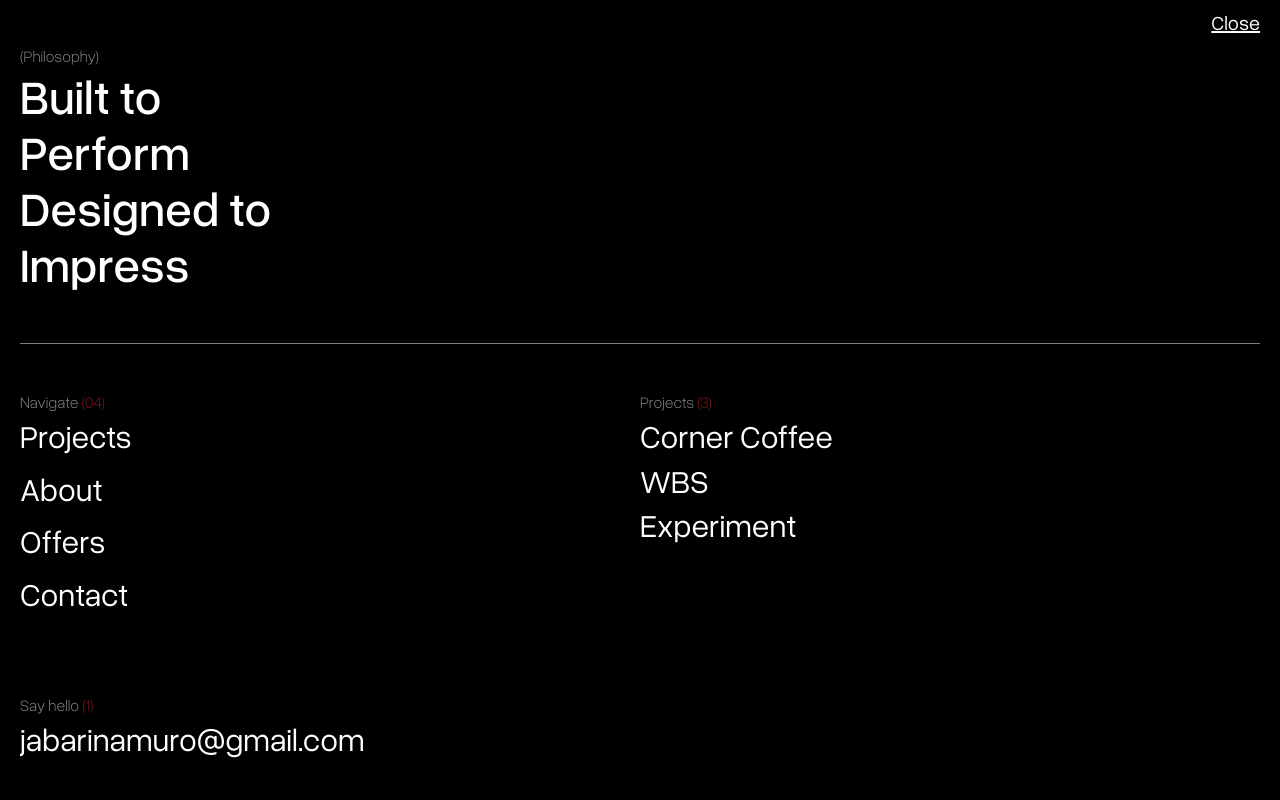
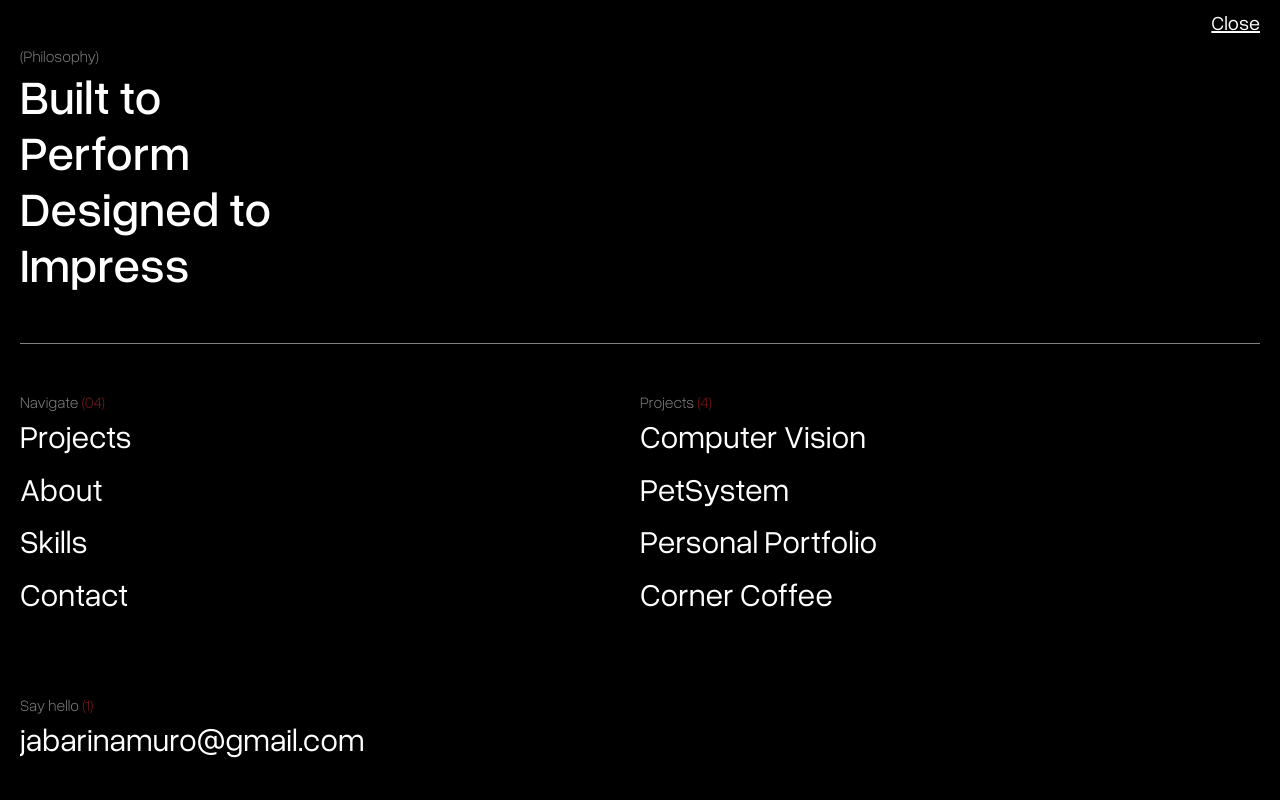
Before and after one commit to jbnamuro/personal-portfolio, a React (Vite) app: page / in a window 1280 px wide. Both pictures are taken after a click on the element "Menu". Shown: the top 800 px of the page. Built offline with nearby package versions, Linux system fonts and the light colour scheme.

Commit message:
updates to content

```diff
--- a/src/components/About.jsx
+++ b/src/components/About.jsx
@@ -89,9 +89,9 @@ const About = () => {
         </h2>
       </div>
       <p className="pt-[28px] md:pt-[30px] lg:pt-[34px] xl:pt-[40px] abt text-4xl md:text-5xl lg:text-6xl xl:text-7xl mt-2">
-        I'm Jabari, a developer and designer who builds interactive,
-        high-performing programs from the ground up. I care about both the code
-        under the hood and the details users actually see and feel.
+        I'm Jabari, a developer who builds interactive, high-performing programs
+        from the ground up. I care about both the code under the hood and the
+        details users actually see and feel.
       </p>
       <p className="font-light mt-5 met opacity-50 text-[3vw] md:text-lg lg:text-xl xl:text-2xl">
         Meticulously crafting
--- a/src/components/Header.jsx
+++ b/src/components/Header.jsx
@@ -227,7 +227,7 @@ const Header = () => {
                       scrollToSection("offers");
                     }}
                   >
-                    Offers
+                    Skills
                   </p>
                   <p
                     className="cursor-pointer"
@@ -240,27 +240,20 @@ const Header = () => {
                 </div>
                 <div className=" connect">
                   <p className="opacity-50 text-[2vh]/[3vh] font-light">
-                    Projects <span className="text-bright-red">(3)</span>
+                    Projects <span className="text-bright-red">(4)</span>
                   </p>
-                  {/* <Link
-              to="/learnWBS"
-              className="link1 h-full absolute top-0 left-0 w-full z-100"
-            ></Link>
-            <Link
-              to="/learnExperiment"
-              className="link2 h-full absolute top-0 left-0 w-full hidden z-100"
-            ></Link>
-            <Link
-              to="/learnPortfolio"
-              className="link3 h-full absolute top-0 left-0 w-full hidden z-100"
-            ></Link> */}
                   <div className="flex flex-col">
-                    <Link to="/learnCafe" className="">
+                    <Link to="/learnCV" className="mb-[1vh]">
+                      Computer Vision
+                    </Link>
+                    <Link to="/learnPetSystem" className="mb-[1vh]">
+                      PetSystem
+                    </Link>
+                    <Link to="/learnPortfolio" className="mb-[1vh]">
+                      Personal Portfolio
+                    </Link>
+                    <Link to="/learnCafe">
                       Corner Coffee
-                    </Link>
-                    <Link to="/learnWBS">WBS</Link>
-                    <Link to="/learnExperiment" className=" mb-[1vh]">
-                      Experiment
                     </Link>
                   </div>
                 </div>
--- a/src/components/Router/Router.jsx
+++ b/src/components/Router/Router.jsx
@@ -45,7 +45,7 @@ const Router = () => {
               <Transition>
                 <Learn
                   title="Computer Vision"
-                  role="GUI Development & Collaborative Backend"
+                  role="Full GUI & Collaborative Backend"
                   description="A computer vision capstone (COMP 4990) with three core capabilities. Object Detection uses YOLOv8 (yolov8n.pt) to detect and classify objects in video frames in real time, drawing bounding boxes and confidence scores directly onto the feed. Object Tracking extends this by following detected objects across consecutive frames using a dedicated tracker, allowing the system to maintain identities over time. 3D Point Cloud Reconstruction processes paired RGB-D datasets in TUM Freiburg benchmark format, combining color images, depth maps, camera intrinsics, and pose data to generate navigable 3D point clouds. Input sources include local video files, live RTSP streams, and RGB-D image datasets. The entire pipeline is controlled through a browser-based interface built with NiceGUI, where users can configure settings, watch live-annotated video output, and trigger point cloud generation on demand. Built collaboratively with Liam Mackenzie and Haydar Beydoun."
                   video=""
                   link="https://github.com/mackLiam/Comp_4990"
```
